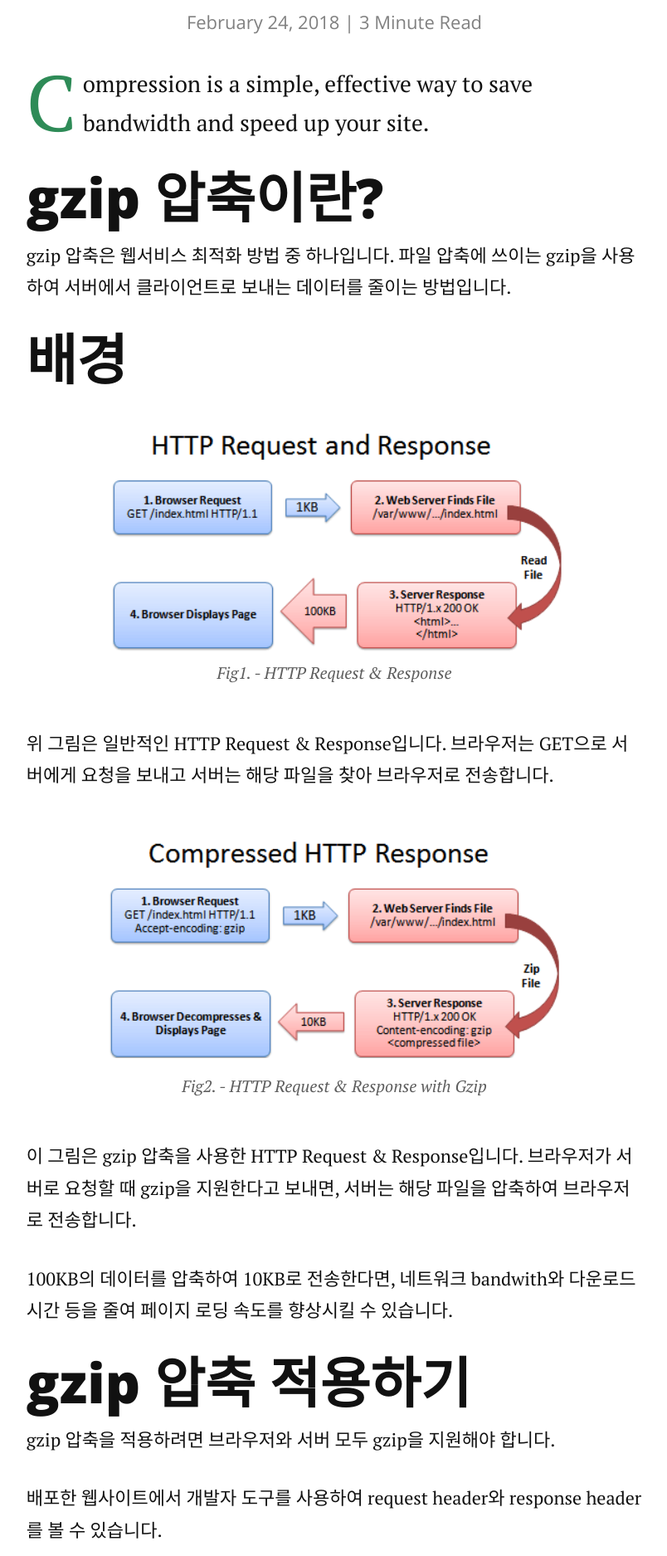
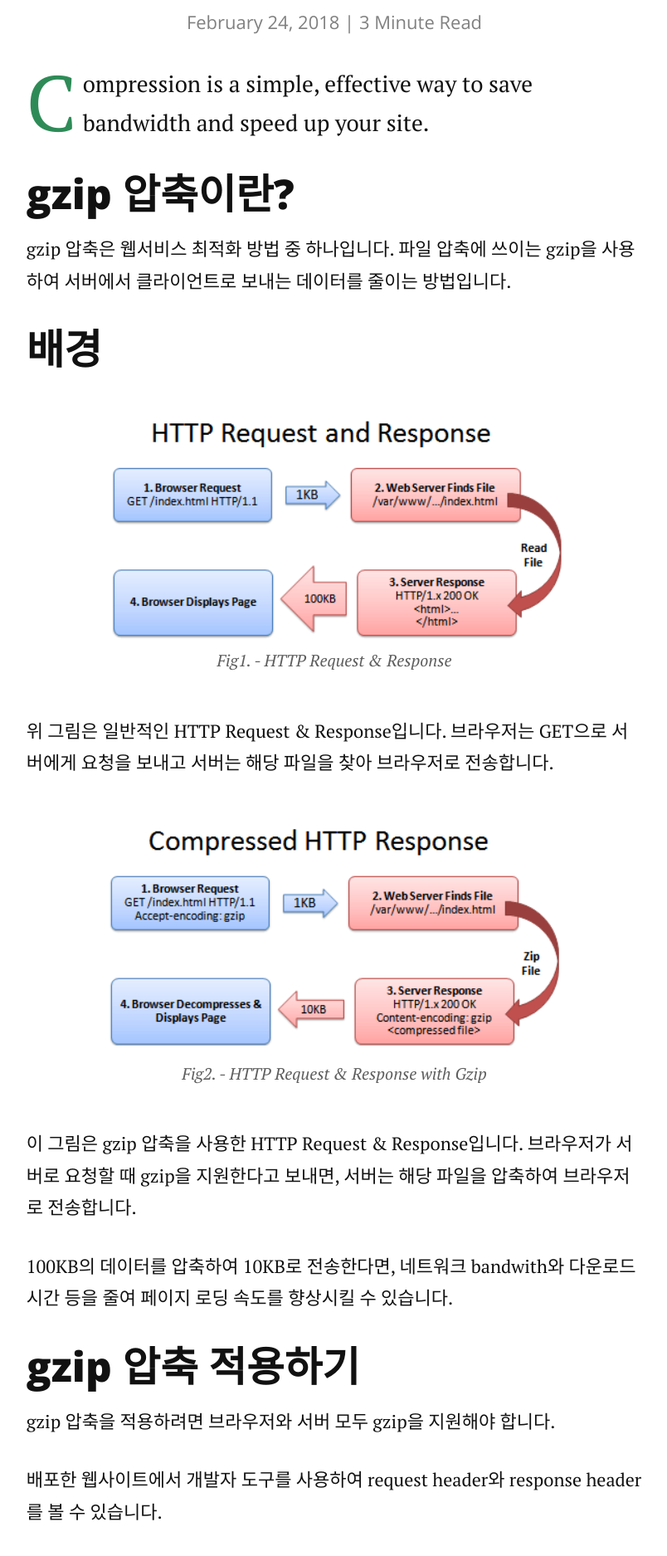
Before and after one commit to 93Hong/93Hong.github.io, a Jekyll site: the page built from _posts/2018-02-24-gzip compression.markdown, in a window 1280 px wide. Shown: the part 440-2315 px from the top of the page at 83% size, without its empty margins (237-1041 px from the left). Built offline with Jekyll 4.4.1, drawn with Linux system fonts in a browser that asks for light colours; nearby versions of some CDN libraries.

Commit message:
사진 수정

```diff
--- a/_posts/2018-02-24-gzip compression.markdown
+++ b/_posts/2018-02-24-gzip compression.markdown
@@ -6,12 +6,12 @@ date:   2018-02-24
 
 <p class="intro"><span class="dropcap">C</span>ompression is a simple, effective way to save bandwidth and speed up your site.</p>
 
-# gzip 압축이란?
+## gzip 압축이란?
 
 gzip 압축은 웹서비스 최적화 방법 중 하나입니다.
 파일 압축에 쓰이는 gzip을 사용하여 서버에서 클라이언트로 보내는 데이터를 줄이는 방법입니다.
 
-# 배경
+## 배경
 
 <figure>
 	<img src="{{ '/assets/img/2018-02-24-gzip compression/HTTP req res.PNG' }}" alt="">
@@ -29,7 +29,7 @@ gzip 압축은 웹서비스 최적화 방법 중 하나입니다.
 
 100KB의 데이터를 압축하여 10KB로 전송한다면, 네트워크 bandwith와 다운로드 시간 등을 줄여 페이지 로딩 속도를 향상시킬 수 있습니다.
 
-# gzip 압축 적용하기
+## gzip 압축 적용하기
 
 gzip 압축을 적용하려면 브라우저와 서버 모두 gzip을 지원해야 합니다.
 
@@ -103,7 +103,7 @@ httpd.conf 파일을 수정한 후 아파치를 재시작하면 끝입니다.
 </figure>
 다시 웹페이지로 돌아가 서버의 response header를 살펴보면 gzip을 지원하는 모습을 볼 수 있습니다.
 
-# 결과
+## 결과
 
 gzip 압축을 적용하기 전후를 비교해보겠습니다.
 <figure>
@@ -121,7 +121,7 @@ gzip 압축 전후를 비교하면,
 276KB - Load 2.40s <=> 159KB - Load 1.03s로
 117KB와 1.37s의 로딩 시간 감소를 확인할 수 있습니다.
 
-# 은총알은 없다
+## 은총알은 없다
 
 하지만 gzip 압축이 무조건 좋은 것은 아닙니다.
 gzip의 경우 서버에서 파일을 압축하는 시간과 브라우저에서 파일을 압축 해제하는 시간이 필요합니다.
@@ -142,7 +142,7 @@ gzip 압축을 해제할 때 서버와 브라우저에 약간의 CPU가 쓰이
 
 처럼 포함시키면 서버에서 압축하는 과정을 줄일 수 있습니다.
 
-# 참조
+## 참조
 
 [Apache Module mod_deflate](https://httpd.apache.org/docs/2.4/en/mod/mod_deflate.html)
 [How To Optimize Your Site With GZIP Compression](https://betterexplained.com/articles/how-to-optimize-your-site-with-gzip-compression/)
```
Also changed, not shown: assets/img/2018-02-24-gzip compression/아파치 재시작.PNG, assets/img/2018-02-24-gzip compression/파일열기.PNG.
